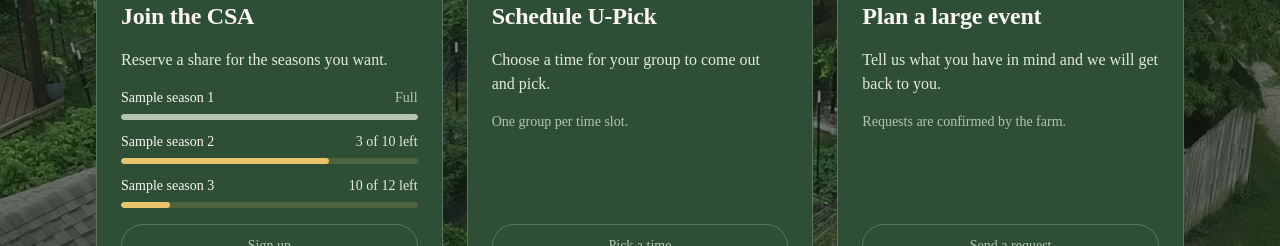
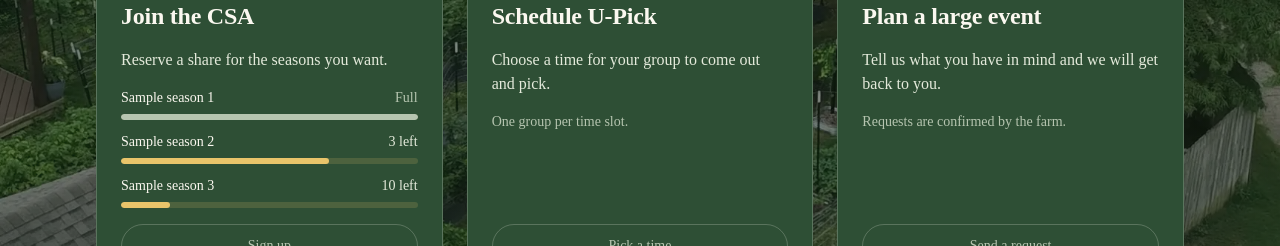
Before and after one commit to Marshy8/welcomehomefarmwebsite, a React (Vite) app: page / in a window 1280 px wide. Shown: the part 1920-2166 px from the top of the page. Built offline with nearby package versions, Linux system fonts and the light colour scheme.

Commit message:
forms starting to get added

```diff
--- a/apps-script/appsscript.json
+++ b/apps-script/appsscript.json
@@ -4,7 +4,10 @@
   "exceptionLogging": "STACKDRIVER",
   "oauthScopes": [
     "https://www.googleapis.com/auth/script.send_mail",
-    "https://www.googleapis.com/auth/userinfo.email"
+    "https://www.googleapis.com/auth/userinfo.email",
+    "https://www.googleapis.com/auth/forms",
+    "https://www.googleapis.com/auth/spreadsheets",
+    "https://www.googleapis.com/auth/script.scriptapp"
   ],
   "webapp": {
     "executeAs": "USER_DEPLOYING",
--- a/src/sections/Engage.tsx
+++ b/src/sections/Engage.tsx
@@ -48,11 +48,7 @@ function CsaSeasons({ farm }: EngageProps) {
                 {season.name}
               </span>
               <span className={available ? "" : "text-[var(--muted)]"}>
-                {!season.open
-                  ? "Closed"
-                  : left === 0
-                    ? "Full"
-                    : `${left} of ${season.capacity} left`}
+                {!season.open ? "Closed" : left === 0 ? "Full" : `${left} left`}
               </span>
             </div>
             <div
```
Also changed, not shown: 2 other files (tests, documents, lock files or other folders).
